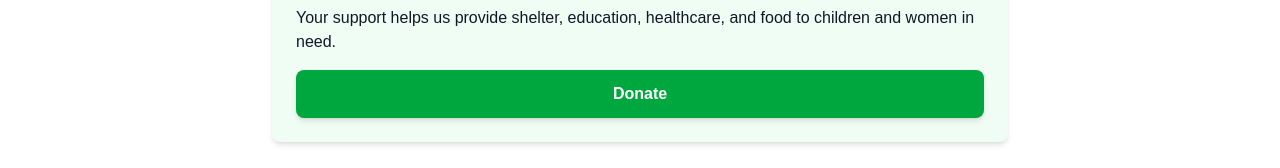
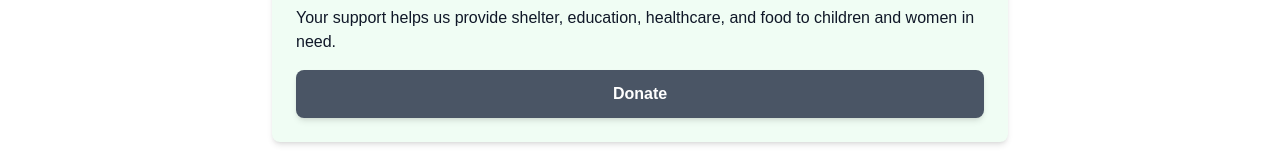
Before and after one commit to crackh/jeremiah-foundation, a Next.js app: page /get-involved in a window 1280 px wide. Shown: the part 230-398 px from the top of the page. Built offline with nearby package versions, Linux system fonts and the light colour scheme; no server answers.

Commit message:
Update page.tsx

```diff
--- a/src/app/get-involved/page.tsx
+++ b/src/app/get-involved/page.tsx
@@ -75,7 +75,7 @@ export default function GetInvolvedPage() {
 
         <button
           onClick={() => setShowBankDetails(!showBankDetails)}
-          className="w-full bg-green-600 text-white px-6 py-3 rounded-lg shadow-md hover:bg-green-700 transition font-semibold"
+          className="w-full bg-gray-600 text-white px-6 py-3 rounded-lg shadow-md hover:bg-gray-700 transition font-semibold"
         >
           {showBankDetails ? "Hide Bank Details" : "Donate"}
         </button>
```
